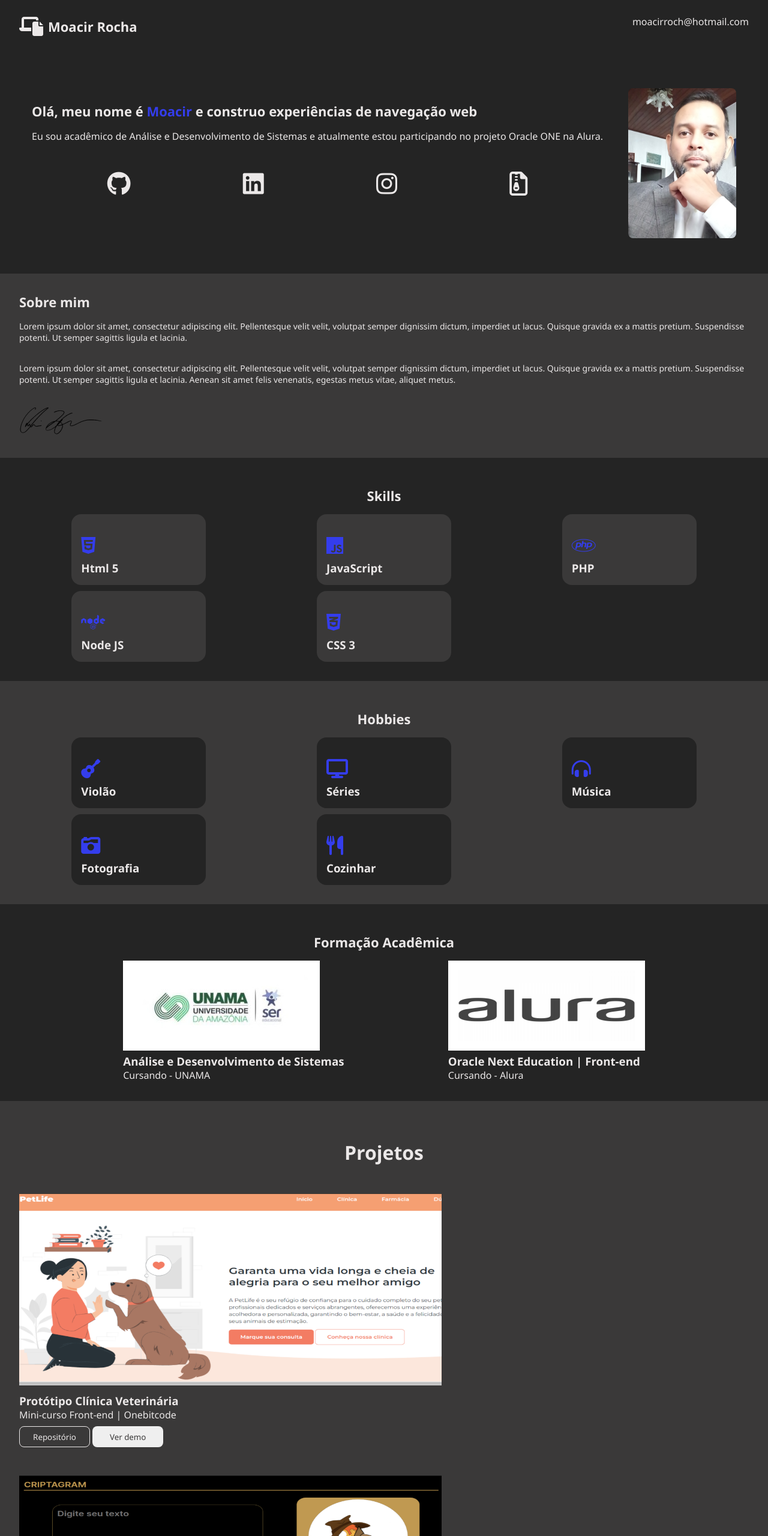
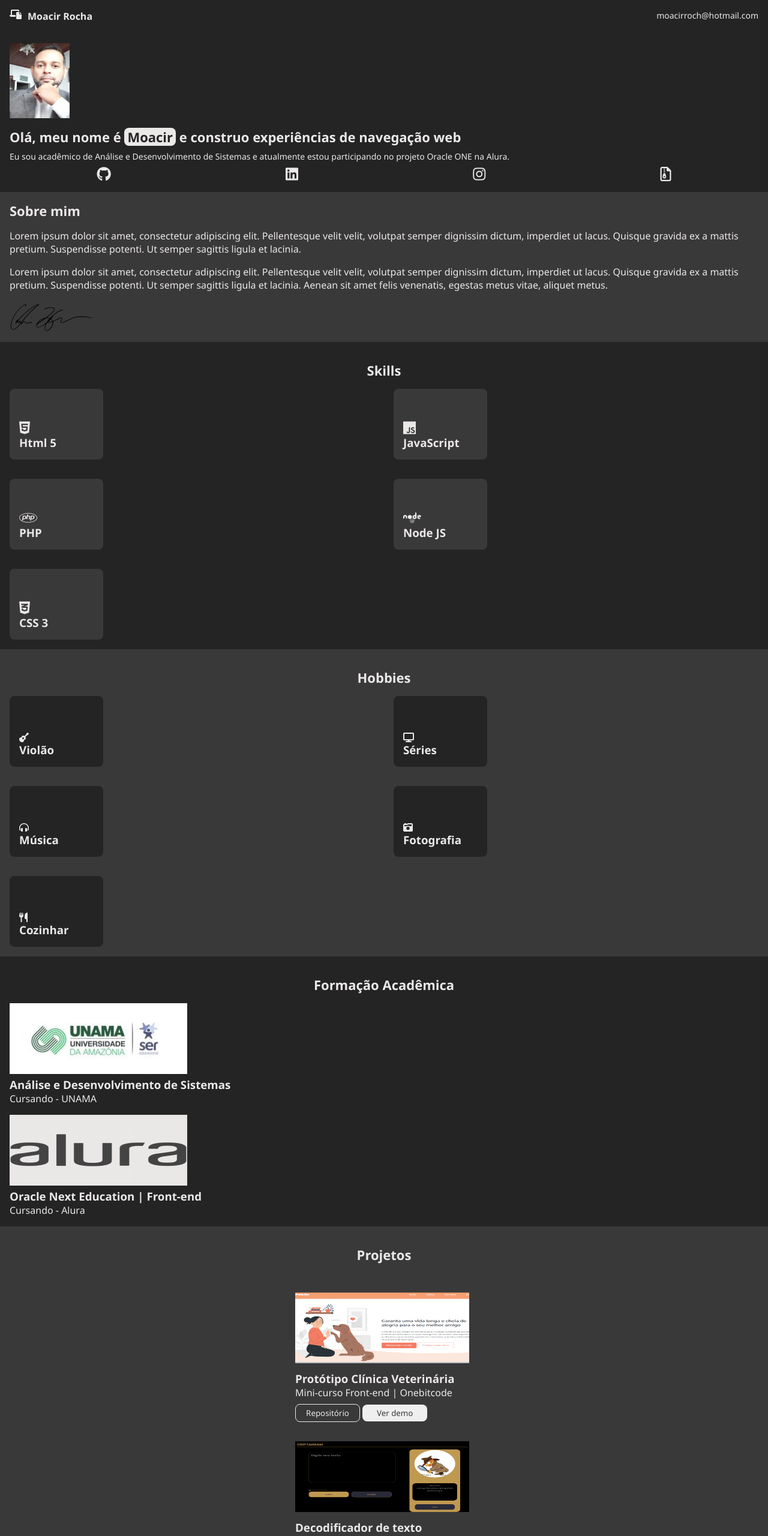
Before and after one commit to moacirrochadev/portifolio-one, a plain HTML site: page index.html in a window 1280 px wide. Shown: the top 2560 px of the page at 60% size. Drawn offline with Linux system fonts and the light colour scheme.

Commit message:
retrabalhando a responsividade

```diff
--- a/index.html
+++ b/index.html
@@ -110,23 +110,23 @@
         <h2 class="skill__title">Skills</h2>
         <div class="skills__grid">
           <div class="language">
-            <span><i class="fa-brands fa-html5"></i></span>
+            <i class="fa-brands fa-html5"></i>
             <h3>Html 5</h3>
           </div>
           <div class="language">
-            <span><i class="fa-brands fa-js"></i></span>
+            <i class="fa-brands fa-js"></i>
             <h3>JavaScript</h3>
           </div>
           <div class="language">
-            <span><i class="fa-brands fa-php"></i></span>
+            <i class="fa-brands fa-php"></i>
             <h3>PHP</h3>
           </div>
           <div class="language">
-            <span><i class="fa-brands fa-node"></i></span>
+            <i class="fa-brands fa-node"></i>
             <h3>Node JS</h3>
           </div>
           <div class="language">
-            <span><i class="fa-brands fa-css3-alt"></i></span>
+            <i class="fa-brands fa-css3-alt"></i>
             <h3>CSS 3</h3>
           </div>
         </div>
@@ -136,23 +136,23 @@
         <h2 class="hobbies__title">Hobbies</h2>
         <div class="hobbies__grid">
           <div class="atividades">
-            <span><i class="fa-sharp fa-solid fa-guitar"></i></span>
+            <i class="fa-sharp fa-solid fa-guitar"></i>
             <h3>Violão</h3>
           </div>
           <div class="atividades">
-            <span><i class="fa-solid fa-display"></i></span>
+            <i class="fa-solid fa-display"></i>
             <h3>Séries</h3>
           </div>
           <div class="atividades">
-            <span><i class="fa-solid fa-headphones-simple"></i></span>
+            <i class="fa-solid fa-headphones-simple"></i>
             <h3>Música</h3>
           </div>
           <div class="atividades">
-            <span><i class="fa-solid fa-camera-retro"></i></span>
+            <i class="fa-solid fa-camera-retro"></i>
             <h3>Fotografia</h3>
           </div>
           <div class="atividades">
-            <span><i class="fa-solid fa-utensils"></i></span>
+            <i class="fa-solid fa-utensils"></i>
             <h3>Cozinhar</h3>
           </div>
         </div>
@@ -188,7 +188,7 @@
           </div>
 
           <div class="campo__links">
-            <div class="projeto__um__texto">
+            <div class="projeto__texto">
               <h3>Protótipo Clínica Veterinária</h3>
               <p>Mini-curso Front-end | Onebitcode</p>
             </div>
@@ -334,8 +334,8 @@
                 rows="8"
                 placeholder="Digite aqui sua mensagem."
               ></textarea>
-              <button class="repo enviar">Enviar</button>
             </div>
+            <button class="demo">Enviar</button>
           </div>
         </div>
       </div>
--- a/style.css
+++ b/style.css
@@ -19,51 +19,18 @@
 
 body {
   background-color: var(--color-primary);
-  margin: 0 auto;
   color: var(--font-color);
-}
-
-header {
   display: flex;
-  align-items: center;
-  justify-content: space-between;
-  gap: auto;
-  height: 88px;
-  padding: 32px;
-}
-
-.logo {
-  display: flex;
-  align-items: center;
-  gap: 8px;
-  font-size: 16px;
-}
-
-.banner .email-contato {
-  display: flex;
-  align-items: center;
+  flex-direction: column;
   justify-content: space-around;
 }
 
-.menu {
-  display: flex;
-  justify-content: space-between;
-}
-
-.menu__list {
-  width: 642px;
-  display: flex;
-  align-items: center;
-  justify-content: space-around;
-}
-
-ul {
-  padding: 16px;
+h2 {
+  font-size: 22px;
 }
 
 li {
   list-style: none;
-  padding: 16px;
 }
 
 a {
@@ -71,166 +38,191 @@ a {
   color: var(--font-color);
 }
 
-header div p {
+/* ÁREA DO CABEÇALO */
+
+header {
+  display: flex;
+  justify-content: space-between;
+  height: 56px;
+  padding: 16px;
+}
+
+header div h3 {
+  font-size: 16px;
+}
+
+.logo {
+  display: flex;
+  gap: 10px;
+  color: var(--font-color);
+}
+
+.fa-solid .fa-laptop-file .fa-beat {
+  width: 20px;
+  height: 20px;
+}
+
+.menu__list {
   display: none;
 }
 
+.email-contato p {
+  display: block;
+  font-size: 14px;
+}
+
+/* ÁREA DE APRESENTAÇÃO */
+
 .apresentacao {
   display: flex;
-  flex-direction: row-reverse;
-  align-items: center;
-  justify-content: space-around;
-  height: 368px;
-  padding: 32px;
+  flex-direction: column;
+  margin: 0 auto;
+  padding: 16px;
+  gap: 16px;
 }
 
 .perfil {
-  width: 200px;
-  height: 300px;
-  border-radius: 8px;
+  width: 100px;
 }
 
 .hero {
   display: flex;
   flex-direction: column-reverse;
+  gap: 8px;
+}
+
+span {
+  background-color: var(--font-color);
+  color: var(--color-primary);
+  border-radius: 8px;
+  padding: 0px 5px;
 }
 
 .hero__title {
+  font-size: 22px;
   order: 1;
-  font-size: 52px;
 }
 
 .descricao {
-  font-size: 22px;
-  margin-top: 16px;
-}
-
-span {
-  color: rgb(52, 61, 236);
+  font-size: 14px;
 }
 
 .redes__sociais ul {
   display: flex;
   justify-content: space-around;
-  padding: 32px;
 }
 
 .fa-brands,
-.fa-regular {
-  font-size: 40px;
+.fa-regultar,
+.fa-file-zipper {
+  font-size: 24px;
 }
 
-.sobre-mim,
-.hobbies {
+/* ÁREA SOBRE MIM */
+.sobre-mim {
+  padding: 16px;
   background-color: var(--color-secundary);
-  width: 100%;
-  padding: 32px;
+  display: flex;
+  flex-direction: column;
+  gap: 16px;
 }
 
-.sobre-mim__title {
-  text-align: center;
-  font-size: 32px;
-  padding: 32px;
+.signature {
+  width: 140px;
+  height: 52px;
 }
 
-.sobre-mim__text {
-  margin-top: auto;
-  margin-bottom: 32px;
+/* ÁREA DAS SKILLS */
+.skills, .hobbies, .formacao, .projetos, .contato, .rodape {
+  padding: 16px;
 }
 
-.skills,
-.hobbies,
-.formacao,
-.projetos,
-.contato {
-  padding: 32px;
+.skill__title, .hobbies__title, .formacao__title, .projetos_title, .contato__title {
+  text-align: center;
+  padding: 16px;
 }
 
-.skill__title,
-.hobbies__title {
-  font-size: 32px;
-  text-align: center;
-  padding: 32px;
+.skills__grid, .hobbies__grid {
+  display: grid;
+  grid-template-columns: auto auto;
+  grid-template-rows: auto auto auto;
+  gap: 32px;
 }
 
-.skills__grid,
-.hobbies__grid {
+.language, .atividades {
+  width: 156px;
+  height: 118px;
+  background-color: var(--color-secundary);
   display: flex;
-  align-items: center;
-  justify-content: space-around;
+  flex-direction: column;
+  align-items: flex-start;
+  justify-content: end;
+  padding: 16px;
+  border-radius: 8px;
 }
 
-.language,
-.atividades {
-  width: 176px;
-  height: 174px;
+.hobbies, .projetos {
   background-color: var(--color-secundary);
-  border-radius: 16px;
-  padding: 16px;
-  display: flex;
-  flex-direction: column;
-  justify-content: end;
-  gap: 8px;
 }
 
 .atividades {
   background-color: var(--color-primary);
 }
 
-.language .fa-brands,
-.fa-solid,
-.fa-sharp {
-  font-size: 32px;
-}
+/* ÁREA DE FORMAÇÃO ACADÊMICA */
 
-.formacao__title {
-  font-size: 32px;
-  padding: 32px;
-  text-align: center;
+.formacao {
+  display: flex;
+  flex-direction: column;
 }
 
 .escola {
   display: flex;
-  align-items: center;
-  justify-content: space-evenly;
+  flex-direction: column;
+  gap: 16px;
 }
 
 .image__escola {
-  background-color: #fff;
-  padding: 16px;
+  background-color: var(--font-color);
 }
+
+/* ÁREA DE PROJETOS */
 
 .projetos {
   display: flex;
   flex-direction: column;
-  background-color: var(--color-secundary);
+  gap: 32px;
 }
 
-.projetos_title {
-  text-align: center;
-  font-size: 32px;
-  padding: 32px;
+#projeto__um, #projeto__dois, #projeto__tres {
+  display: flex;
+  flex-direction: column;
+  width: 296px;
+  margin: 0 auto;
+  gap: 8px;
 }
 
-#projeto__um,
-#projeto__tres {
-  display: flex;
-  align-items: center;
-  justify-content: center;
-  gap: 32px;
-  margin-bottom: 16px;
+.image {
+  width: 296px;
+  margin: 0 auto;
 }
 
-.image img {
-  width: 772px;
-  height: 426px;
+.projetos img {
+  width: 290px;
+  height: 118px;
+  margin: 0 auto;
+}
+
+.campo__links {
+  display: flex;
+  flex-direction: column;
+  gap: 8px;
 }
 
 button {
-  width: 118px;
-  height: 35px;
+  width: 108px;
   border-radius: 8px;
-  cursor: pointer;
+  padding: 5px 8px;
 }
 
 .repo {
@@ -240,353 +232,56 @@ button {
 
 .demo {
   border: none;
+  font-weight: 500;
 }
 
 .demo a {
   color: var(--color-secundary);
 }
 
-.campo__links {
-  display: flex;
-  flex-direction: column;
-  gap: 8px;
+/* ÁREA DE CONTATOS */
+.contato {
+  margin: 0 auto;
 }
 
-#projeto__dois {
-  display: flex;
-  flex-direction: row-reverse;
-  align-items: center;
-  justify-content: center;
-  gap: 32px;
-  margin-top: 16px;
-}
-
-#projeto__tres {
-  margin-top: 16px;
-}
-
-.contato {
-  display: flex;
-  align-items: center;
-  justify-content: center;
-  gap: 15px;
-}
-
-.contato__img img {
-  width: 464px;
-  height: 593px;
+.contato__img {
+  display: none;
 }
 
 .contato__conteudo {
   display: flex;
   flex-direction: column;
-  justify-content: space-around;
-  height: 596px;
-}
-
-.contato__title {
-  font-size: 32px;
-}
-
-.contato__texto {
-  margin-top: 8px;
 }
 
 .campos {
   display: flex;
   flex-direction: column;
-  gap: 15px;
+  gap: 16px;
 }
 
 .campo-texto {
-  background-color: #fff;
+  background-color: var(--font-color);
   border-radius: 8px;
-  padding: 16px;
+  padding: 8px;
   color: var(--color-secundary);
   font-weight: 600;
 }
 
 textarea {
+  width: 100%;
+  border-radius: 8px;
+  text-align: center;
+  background-color: var(--font-color);
   border: none;
-  outline: none;
-  resize: none;
-}
-
-#mensagem {
-  padding: 8px;
-}
-
-.enviar {
-  color: var(--font-color);
-  font-weight: 600;
 }
 
 footer {
   background-color: var(--color-secundary);
   text-align: center;
-  padding: 32px;
 }
 
-@media only screen and (max-width: 600px) {
-  ::placeholder {
-  font-size: 12px; /* Altere o valor conforme desejado */
-  padding-top: 8px;
+@media screen and (min-width: 768px) {
 }
 
-  header {
-    height: 56px;
-    padding: 16px;
-  }
-
-  .logo {
-    display: flex;
-    gap: 10px;
-  }
-
-  .fa-solid .fa-laptop-file .fa-beat {
-    width: 20px;
-    height: 20px;
-  }
-
-  header div h3 {
-    font-size: 16px;
-  }
-
-  .menu__list {
-    display: none;
-  }
-
-  .email-contato p {
-    display: block;
-    font-size: 14px;
-  }
-
-  .apresentacao {
-    flex-direction: column;
-    align-items: start;
-    padding: 16px;
-    gap: 8px;
-  }
-
-  .perfil {
-    width: 100px;
-    height: 160px;
-  }
-
-  .hero__title {
-    font-size: 22px;
-  }
-
-  .descricao {
-    font-size: 14px;
-  }
-
-  .redes__sociais {
-    font-size: 14px;
-  }
-
-  .sobre-mim,
-  .skills,
-  .hobbies,
-  .formacao,
-  .projetos,
-  .contato {
-    padding: 16px;
-  }
-
-  .skill__title,
-  .hobbies__title,
-  .formacao__title,
-  .sobre-mim__title,
-  .projetos_title,
-  .contato__title {
-    font-size: 22px;
-    padding: 16px;
-  }
-
-  .skills__grid,
-  .hobbies__grid {
-    display: grid;
-    grid-template-columns: 156px 156px;
-    grid-template-rows: 118px 118px 118px;
-    gap: 10px;
-  }
-
-  .language,
-  .atividades {
-    width: 156px;
-    height: 118px;
-  }
-
-  .formacao {
-    display: flex;
-    flex-direction: column;
-  }
-
-  .escola {
-    flex-direction: column;
-    gap: 15px;
-  }
-
-  .image__escola {
-    width: 296px;
-    height: 118px;
-  }
-
-  .escola div h3 {
-    font-size: 16px;
-  }
-
-  .escola div p {
-    font-size: 14px;
-  }
-
-  .escola div {
-    gap: 8px;
-  }
-
-  #projeto__um,
-  #projeto__dois,
-  #projeto__tres {
-    display: flex;
-    flex-direction: column;
-    align-items: start;
-    gap: 8px;
-    padding: 16px;
-    margin: 0 auto;
-  }
-
-  .image img {
-    width: 296px;
-    height: 118px;
-  }
-
-  .contato {
-    flex-direction: column;
-  }
-
-  .contato__img {
-    display: none;
-  }
-
-  .contato__conteudo {
-    gap: 8px;
-  }
-
-  .campos {
-    gap: 8px;
-  }
-
-  .contato__texto {
-    font-size: 16px;
-  }
-
-  .contato__texto p {
-    font-size: 12px;
-  }
-
-  textarea {
-    width: 296px;
-  }
-
-  #mensagem {
-    height: 133px;
-  }
-
-  .rodape {
-    margin-top: 40px;
-    padding: 32px;
-    height: 102px;
-  }
+@media screen and (min-width: 1440px) {
 }
-
-@media only screen and (min-width: 768px) {
-
-.banner {
-  justify-content: space-between;
-  padding: 32px;
-}
-
-.logo h3 {
-  font-size: 22px;
-}
-
-.banner p {
-  display: block;
-  font-size: 16px;
-  margin-bottom: 16px;
-}
-
-.menu__list {
-  display: none;
-}
-
-.apresentacao {
-  padding: 32px;
-}
-
-.hero__title {
-  font-size: 22px;
-}
-
-.descricao {
-  font-size: 16px;
-}
-
-.perfil {
-  width: 180px;
-  height: 250px;
-}
-
-.sobre-mim {
-  justify-content: start;
-}
-
-.sobre-mim__title {
-  padding: 0px;
-  margin-bottom: 16px;
-  text-align: start;
-  font-size: 22px;
-}
-
-.sobre-mim__text {
-  font-size: 14px;
-}
-
-.skill__title, .hobbies__title, .formacao__title {
-  font-size: 22px;
-  padding: 16px;
-}
-
-.skills__grid, .hobbies__grid {
-  display: grid;
-  grid-template-rows: auto auto;
-  grid-template-columns: auto auto auto;
-  gap: 10px;
-}
-
-.language, .atividades {
-  width: 224px;
-  height: 118px;
-}
-
-.projetos {
-  gap: 15px;
-}
-
-#projeto__um, #projeto__dois, #projeto__tres {
-  flex-direction: column;
-  align-items: start;
-  gap: 8px;
-}
-
-.image img {
-  width: 704px;
-  height: 320px;
-}
-
-.contato__img{
-  display: none;
-}
-
-}
```
